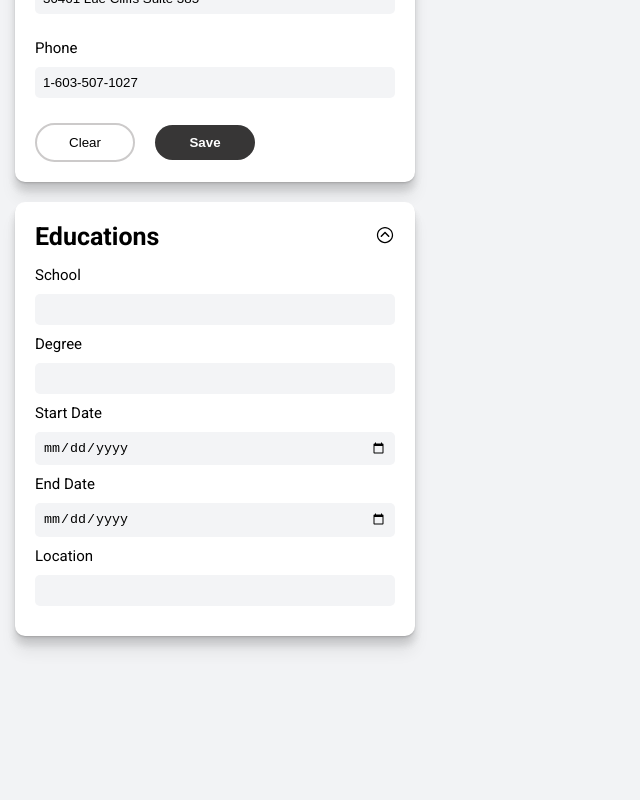
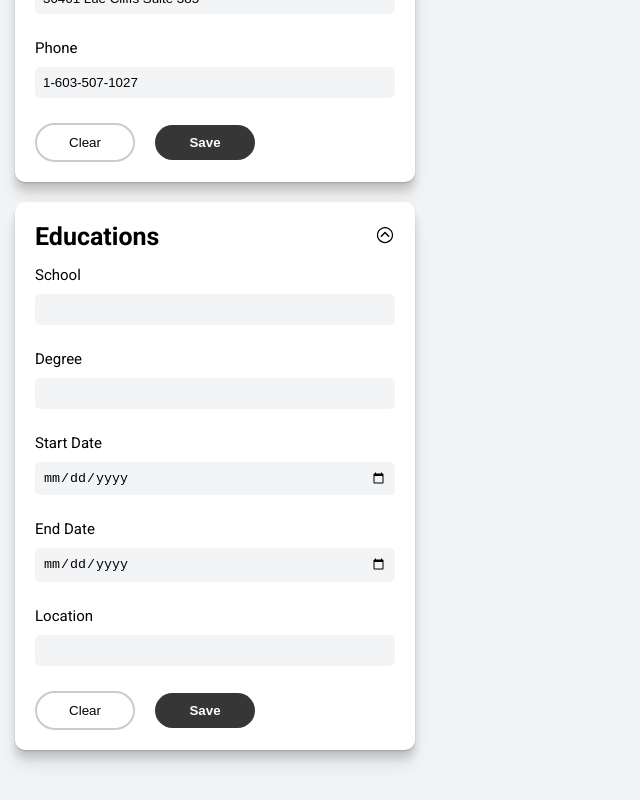
Before and after one commit to SuperCoolNinja/ResumeTool, a React (Vite) app: page / in a window 1280 px wide. Shown: the part 327-1127 px from the top of the page, without its empty margins (0-640 px from the left). Before the commit the page ends 1013 px from the top, so only its background shows below. Built offline with nearby package versions, Linux system fonts and the light colour scheme.

Commit message:
need to add component per education where we can edit or delete and add new one

```diff
--- a/package.json
+++ b/package.json
@@ -11,7 +11,8 @@
   },
   "dependencies": {
     "react": "^18.3.1",
-    "react-dom": "^18.3.1"
+    "react-dom": "^18.3.1",
+    "uuid": "^10.0.0"
   },
   "devDependencies": {
     "@types/react": "^18.3.3",
--- a/src/components/app/index.jsx
+++ b/src/components/app/index.jsx
@@ -12,9 +12,7 @@ export const App = () => {
       address: "30461 Lue Cliffs Suite 385",
       phone: "1-603-507-1027",
     },
-    educations: [
-      { school: "", degree: "", startDate: "", endDate: "", location: "" },
-    ],
+    educations: [],
     experiences: [
       {
         companyName: "",
@@ -42,8 +40,12 @@ export const App = () => {
   return (
     <DataContext.Provider value={{ data, setData }}>
       <div className="container cards-space">
-        <Card title="Personal Details" renderComponent={PersonalDetailsCard} />
-        <Card title="Educations" renderComponent={Educations} />
+        <Card title="Personal Details">
+          <PersonalDetailsCard />
+        </Card>
+        <Card title="Educations">
+          <Educations />
+        </Card>
       </div>
     </DataContext.Provider>
   );
--- a/src/components/card/index.jsx
+++ b/src/components/card/index.jsx
@@ -2,7 +2,7 @@ import { DropDownMore } from "../dropdown-icons/more";
 import { DropDownLess } from "../dropdown-icons/less";
 import { useState } from "react";
 
-export const Card = ({ title, renderComponent }) => {
+export const Card = ({ title, children }) => {
   const [isViewMore, setViewMore] = useState(true);
 
   const handleToggle = () => {
@@ -17,7 +17,7 @@ export const Card = ({ title, renderComponent }) => {
           {isViewMore ? <DropDownLess /> : <DropDownMore />}
         </div>
       </div>
-      {isViewMore && renderComponent()}
+      {isViewMore && children}
     </div>
   );
 };
--- a/src/components/educations/index.jsx
+++ b/src/components/educations/index.jsx
@@ -1,64 +1,170 @@
-import { useContext } from "react";
+import { useContext, useState } from "react";
 import { Input } from "../input";
 import { DataContext } from "../../contexts/dataContext";
+import { v4 as uuidv4 } from "uuid";
 
 export const Educations = () => {
   const { data, setData } = useContext(DataContext);
 
-  const handleChange = (e, index, field) => {
+  const [tempData, setTempData] = useState({
+    school: "",
+    degree: "",
+    startDate: "",
+    endDate: "",
+    location: "",
+  });
+
+  const handleChange = (e, field) => {
     const { value } = e.target;
 
+    setTempData((prevData) => ({
+      ...prevData,
+      [field]: value,
+    }));
+  };
+
+  const handleSaveData = (e) => {
     e.preventDefault();
 
     setData((prevData) => ({
       ...prevData,
-      educations: prevData.educations.map((education, i) =>
-        i === index ? { ...education, [field]: value } : education
-      ),
+      educations: [...prevData.educations, { ...tempData, id: uuidv4() }],
     }));
+
+    setTempData({
+      school: "",
+      degree: "",
+      startDate: "",
+      endDate: "",
+      location: "",
+    });
+  };
+
+  const handleEditChange = (e, index, field) => {
+    const { value } = e.target;
+
+    setData((prevData) => {
+      const newEducations = [...prevData.educations];
+      newEducations[index] = { ...newEducations[index], [field]: value };
+      return { ...prevData, educations: newEducations };
+    });
   };
 
   return (
-    <div>
-      {data.educations.map((education, index) => (
+    <>
+      {data.educations.length <= 0 ? (
+        <InputsRegisterEducation
+          tempData={tempData}
+          handleChange={handleChange}
+          handleSaveData={handleSaveData}
+        />
+      ) : (
+        <LoadInputsEducation
+          educations={data.educations}
+          handleEditChange={handleEditChange}
+        />
+      )}
+    </>
+  );
+};
+
+const LoadInputsEducation = ({ educations, handleEditChange }) => {
+  return (
+    <>
+      {educations.map((education, index) => (
         <div key={index}>
           <Input
             labelName="School"
-            id={`school-${index}`}
+            id={`school-${education.id}`}
             type="text"
             value={education.school}
-            onChange={(e) => handleChange(e, index, "school")}
+            onChange={(e) => handleEditChange(e, index, "school")}
           />
           <Input
             labelName="Degree"
-            id={`degree-${index}`}
+            id={`degree-${education.id}`}
             type="text"
             value={education.degree}
-            onChange={(e) => handleChange(e, index, "degree")}
+            onChange={(e) => handleEditChange(e, index, "degree")}
           />
           <Input
             labelName="Start Date"
-            id={`startDate-${index}`}
+            id={`startDate-${education.id}`}
             type="date"
             value={education.startDate}
-            onChange={(e) => handleChange(e, index, "startDate")}
+            onChange={(e) => handleEditChange(e, index, "startDate")}
           />
           <Input
             labelName="End Date"
-            id={`endDate-${index}`}
+            id={`endDate-${education.id}`}
             type="date"
             value={education.endDate}
-            onChange={(e) => handleChange(e, index, "endDate")}
+            onChange={(e) => handleEditChange(e, index, "endDate")}
           />
           <Input
             labelName="Location"
-            id={`location-${index}`}
+            id={`location-${education.id}`}
             type="text"
             value={education.location}
-            onChange={(e) => handleChange(e, index, "location")}
+            onChange={(e) => handleEditChange(e, index, "location")}
           />
         </div>
       ))}
-    </div>
+    </>
   );
 };
+
+const InputsRegisterEducation = ({
+  tempData,
+  handleChange,
+  handleSaveData,
+}) => {
+  return (
+    <>
+      <Input
+        labelName="School"
+        id={`school-${uuidv4()}`}
+        type="text"
+        value={tempData.school}
+        onChange={(e) => handleChange(e, "school")}
+      />
+      <Input
+        labelName="Degree"
+        id={`degree-${uuidv4()}`}
+        type="text"
+        value={tempData.degree}
+        onChange={(e) => handleChange(e, "degree")}
+      />
+      <Input
+        labelName="Start Date"
+        id={`startDate-${uuidv4()}`}
+        type="date"
+        value={tempData.startDate}
+        onChange={(e) => handleChange(e, "startDate")}
+      />
+      <Input
+        labelName="End Date"
+        id={`endDate-${uuidv4()}`}
+        type="date"
+        value={tempData.endDate}
+        onChange={(e) => handleChange(e, "endDate")}
+      />
+      <Input
+        labelName="Location"
+        id={`location-${uuidv4()}`}
+        type="text"
+        value={tempData.location}
+        onChange={(e) => handleChange(e, "location")}
+      />
+
+      <div className="wrapper-btn">
+        <button className="btn-clear" onClick={handleSaveData}>
+          Clear
+        </button>
+        <button className="btn-save" onClick={handleSaveData}>
+          Save
+        </button>
+      </div>
+    </>
+  );
+};
--- a/src/contexts/dataContext.jsx
+++ b/src/contexts/dataContext.jsx
@@ -8,9 +8,7 @@ export const DataContext = createContext({
       address: "30461 Lue Cliffs Suite 385",
       phone: "1-603-507-1027",
     },
-    educations: [
-      { school: "", degree: "", startDate: "", endDate: "", location: "" },
-    ],
+    educations: [],
     experiences: [
       {
         companyName: "",
```
Also changed, not shown: 1 other file (tests, documents, lock files or other folders).
